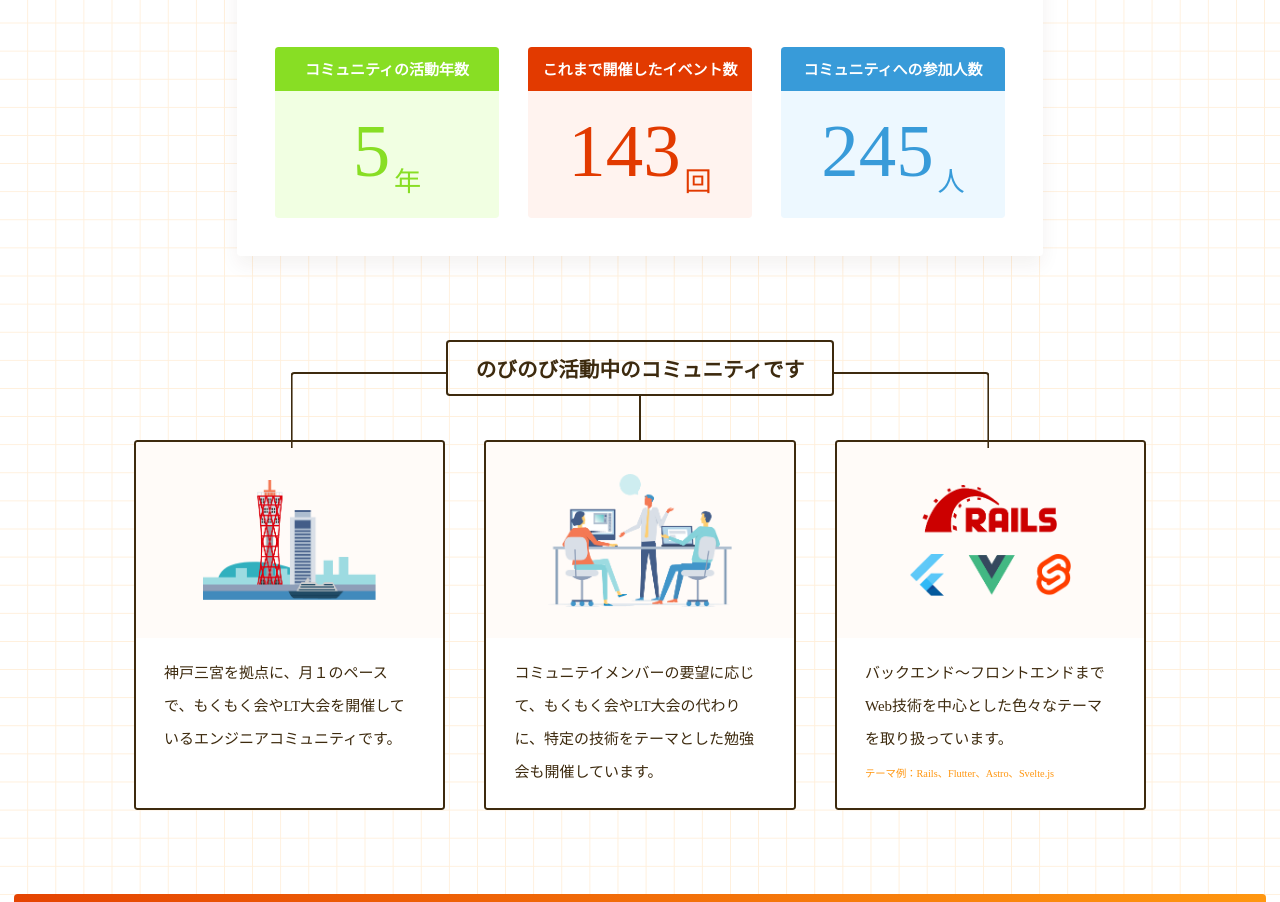
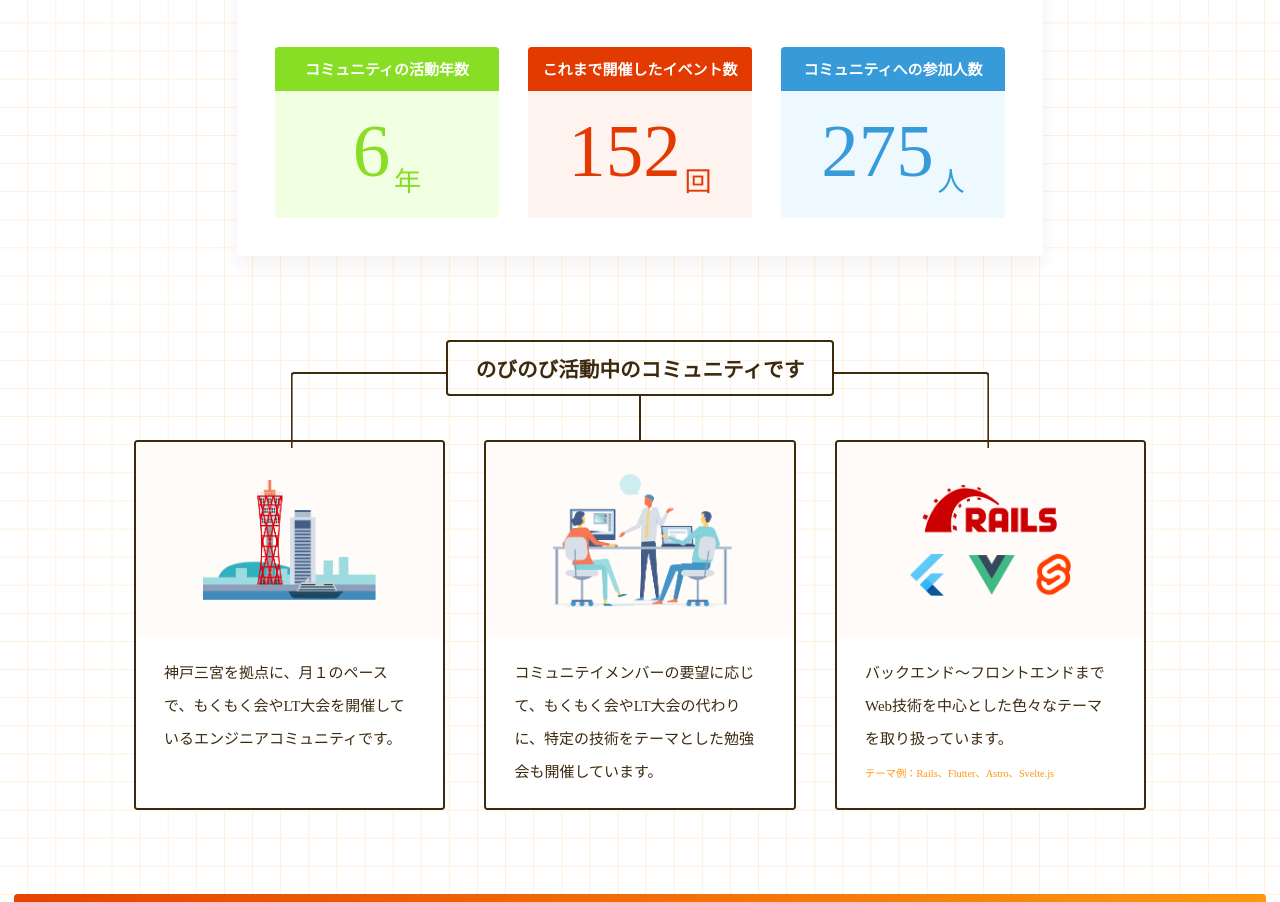
Before and after one commit to tessai9/sannomiya.dev-lp, a website: page ejs/index.ejs in a window 1280 px wide. Shown: the part 2170-3072 px from the top of the page. Drawn offline with nearby package versions, Linux system fonts and the light colour scheme; files that its build step writes are made by us from their sources; files whose address does not match are found by name.

Commit message:
コミュニティ情報を修正

```diff
--- a/ejs/inc/_what.ejs
+++ b/ejs/inc/_what.ejs
@@ -7,19 +7,19 @@
       <li class='p-result_list'>
         <h4 class='p-result_list_title first'>コミュニティの活動年数</h4>
         <p class="p-result_list_number first">
-          <span class='num'>5</span><span class='unit'>年</span>
+          <span class='num'>6</span><span class='unit'>年</span>
         </p>
       </li>
       <li class='p-result_list'>
         <h4 class='p-result_list_title second'>これまで開催したイベント数</h4>
         <p class="p-result_list_number second">
-          <span class='num'>143</span><span class='unit'>回</span>
+          <span class='num'>152</span><span class='unit'>回</span>
         </p>
       </li>
       <li class='p-result_list'>
         <h4 class='p-result_list_title third'>コミュニティへの参加人数</h4>
         <p class="p-result_list_number third">
-          <span class='num'>245</span><span class='unit'>人</span>
+          <span class='num'>275</span><span class='unit'>人</span>
         </p>
       </li>
     </ul>
```
Also changed, not shown: index.html.
